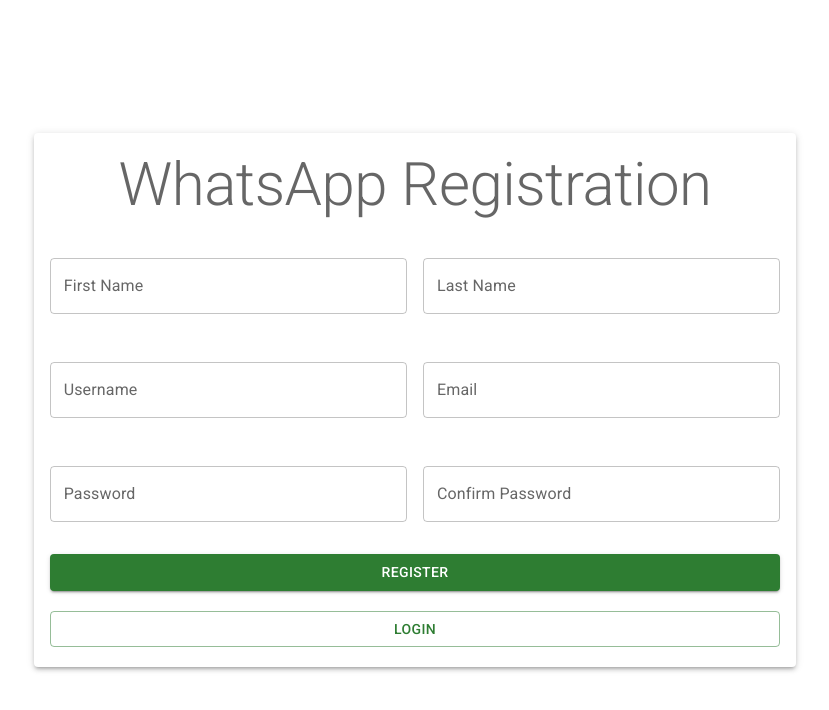
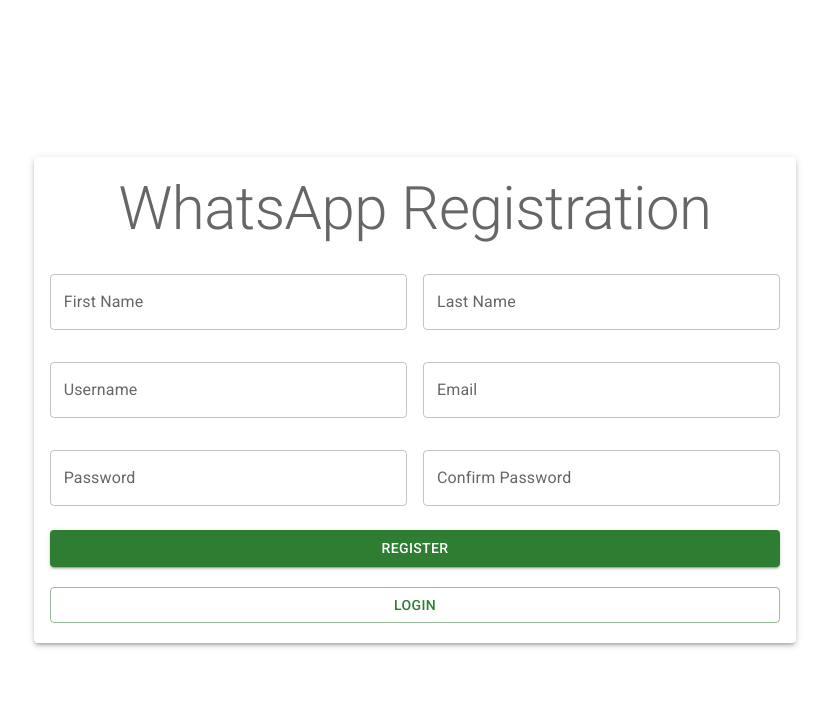
Before and after one commit to hsattar/strive-bw-4, a React (Create React App) app: page /register in a window 1280 px wide. Shown: the top 710 px of the page, without its empty margins (225-1054 px from the left). Built offline with nearby package versions, Linux system fonts and the light colour scheme.

Commit message:
setup redux store

```diff
--- a/package.json
+++ b/package.json
@@ -16,8 +16,11 @@
     "@types/react-dom": "^17.0.11",
     "react": "^17.0.2",
     "react-dom": "^17.0.2",
+    "react-redux": "^7.2.6",
     "react-router-dom": "^6.2.1",
     "react-scripts": "5.0.0",
+    "redux": "^4.1.2",
+    "redux-thunk": "^2.4.1",
     "typescript": "^4.5.5",
     "web-vitals": "^2.1.4"
   },
--- a/src/components/Register.tsx
+++ b/src/components/Register.tsx
@@ -48,7 +48,7 @@ export default function Login() {
                                  variant="outlined"
                                  fullWidth
                                  color="success"
-                                 style={{ margin: "1rem 0"}}
+                                 style={{ margin: "0.5rem 0"}}
                                  onChange={e => handleInput('firstName', e.target.value)}
                                 />
                         </Grid>
@@ -58,7 +58,7 @@ export default function Login() {
                                  variant="outlined"
                                  fullWidth
                                  color="success"
-                                 style={{ margin: "1rem 0"}}
+                                 style={{ margin: "0.5rem 0"}}
                                  onChange={e => handleInput('lastName', e.target.value)}
                                 />
                         </Grid>
@@ -68,7 +68,7 @@ export default function Login() {
                                 variant="outlined"
                                 fullWidth
                                 color="success"
-                                style={{ margin: "1rem 0"}}
+                                style={{ margin: "0.5rem 0"}}
                                 onChange={e => handleInput('username', e.target.value)}
                             />
                         </Grid>
@@ -78,7 +78,7 @@ export default function Login() {
                                 variant="outlined"
                                 fullWidth
                                 color="success"
-                                style={{ margin: "1rem 0"}}
+                                style={{ margin: "0.5rem 0"}}
                                 onChange={e => handleInput('email', e.target.value)}
                             />
                         </Grid>
@@ -89,7 +89,7 @@ export default function Login() {
                                 type="password"
                                 fullWidth
                                 color="success"
-                                style={{ margin: "1rem 0"}}
+                                style={{ margin: "0.5rem 0"}}
                                 onChange={e => handleInput('password', e.target.value)}
                             />
                         </Grid>
@@ -100,7 +100,7 @@ export default function Login() {
                                  type="password"
                                  fullWidth
                                  color="success"
-                                 style={{ margin: "1rem 0"}}
+                                 style={{ margin: "0.5rem 0"}}
                                  onChange={e => handleInput('confirmPassword', e.target.value)}
                                 />
                         </Grid>
--- a/src/index.tsx
+++ b/src/index.tsx
@@ -1,10 +1,14 @@
 import React from 'react'
 import ReactDOM from 'react-dom'
 import App from './App'
+import { Provider } from 'react-redux'
+import { storeConfig } from './redux/store'
 
 ReactDOM.render(
   <React.StrictMode>
-    <App />
+    <Provider store={storeConfig}>
+      <App />
+    </Provider>
   </React.StrictMode>,
   document.getElementById('root')
 )
--- /dev/null
+++ b/src/redux/actions.ts
@@ -0,0 +1,3 @@
+export const ACTIONS = {
+
+}
--- /dev/null
+++ b/src/redux/reducers/userReducer.ts
@@ -0,0 +1,11 @@
+import { AnyAction } from "redux"
+import { ACTIONS } from "../actions"
+import { initialState } from "../store"
+
+const userReducer = (state = initialState.user, action: AnyAction) => {
+    switch(action.type) {
+        default: return state
+    }
+}
+
+export default userReducer
--- /dev/null
+++ b/src/redux/store.ts
@@ -0,0 +1,18 @@
+import { applyMiddleware, combineReducers, compose, createStore } from "redux"
+import thunk from 'redux-thunk'
+import userReducer from "./reducers/userReducer"
+
+const composeSafely = (window as any).__REDUX_DEVTOOLS_EXTENSION_COMPOSE__ || compose
+
+export const initialState: IReduxStore = {
+    user: {
+        isLoggedIn: false,
+        currentUser: null,
+    }
+}
+
+const rootReducer = combineReducers({
+    user: userReducer
+})
+
+export const storeConfig = createStore(rootReducer, initialState, composeSafely(applyMiddleware(thunk)))
```
Also changed, not shown: src/types/index.d.ts (+9 -0 lines), 1 other file (tests, documents, lock files or other folders).
